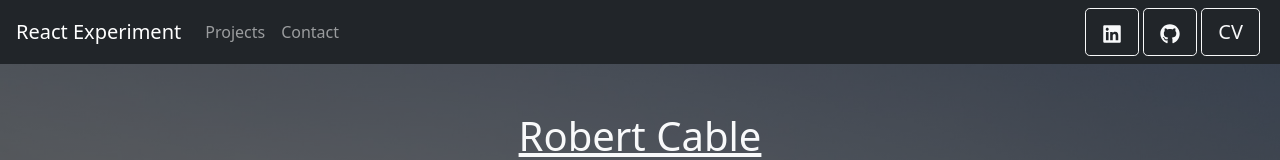
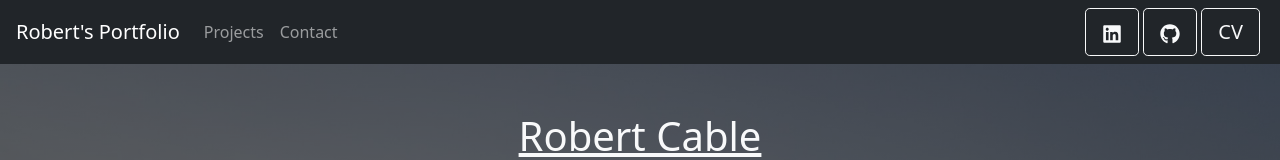
Before and after one commit to R-C-Cable/portfolio, a React (Create React App) app: page / in a window 1280 px wide. Shown: the top 160 px of the page. Built offline with nearby package versions, Linux system fonts and the light colour scheme.

Commit message:
update header

```diff
--- a/src/Components/Header/Header.js
+++ b/src/Components/Header/Header.js
@@ -11,7 +11,7 @@ import {
 function Header() {
   return (
     <Navbar  id="Header" bg="dark text-dark" variant="dark" expand="lg">
-      <Navbar.Brand href="#top">React Experiment</Navbar.Brand>
+      <Navbar.Brand href="#top">Robert's Portfolio</Navbar.Brand>
       <Navbar.Toggle aria-controls="navbarScroll" />
       <Navbar.Collapse id="navbarScroll">
         <Nav
```
